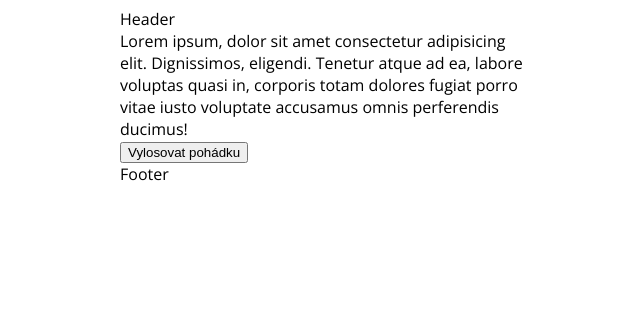
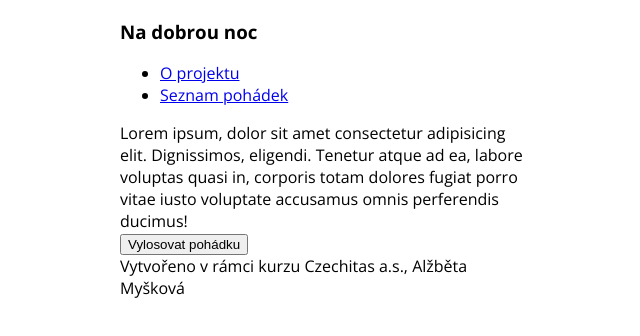
Before and after one commit to alzbetamyskova/NaDobrouNoc, a React app: page / in a window 1280 px wide. Shown: the top 336 px of the page, without its empty margins (312-952 px from the left). Built offline with nearby package versions, Linux system fonts and the light colour scheme.

Commit message:
zprovozněno menu, doplněny helpry

```diff
--- a/src/components/Footer/index.jsx
+++ b/src/components/Footer/index.jsx
@@ -2,7 +2,7 @@ import React from 'react';
 
 const Footer = () => {
   return(
-    <div>Footer</div>
+    <div>Vytvořeno v rámci kurzu Czechitas a.s., Alžběta Myšková</div>
   );
 };
 
--- a/src/components/Header/index.jsx
+++ b/src/components/Header/index.jsx
@@ -1,8 +1,12 @@
 import React from 'react';
+import Menu from '../Menu';
 
-const Header = () => {
+const Header = ({page}) => {
   return(
-    <div>Header</div>
+    <div>
+      <h3>Na dobrou noc</h3>
+      <Menu page={page}/>
+    </div>
   );
 };
 
--- /dev/null
+++ b/src/components/Menu/index.jsx
@@ -0,0 +1,24 @@
+import React from 'react';
+import { Link } from 'react-router-dom';
+import { PAGES } from '../../helpers/index.js';
+
+const Menu = ({page}) => {
+
+  return(
+    <ul>
+      {page === PAGES.home ? '' :
+      <li>
+        <Link to="/">Domů</Link>
+      </li> }
+
+      <li>
+        <Link to="/about">O projektu</Link>
+       </li>
+      <li>
+        <Link to="/users">Seznam pohádek</Link>
+      </li>
+    </ul>
+  );
+};
+
+export default Menu;
--- /dev/null
+++ b/src/helpers/index.js
@@ -0,0 +1,3 @@
+'use strict';
+
+export const PAGES = {home:'home'};
--- a/src/pages/HomePage/index.jsx
+++ b/src/pages/HomePage/index.jsx
@@ -3,11 +3,12 @@ import ButtonTales from '../../components/ButtonTales';
 import Descriptions from '../../components/Descriptions';
 import Footer from '../../components/Footer';
 import Header from '../../components/Header';
+import { PAGES } from '../../helpers/index.js';
 
 const HomePage = () => {
   return(
     <div>
-      <Header />
+      <Header page={PAGES.home}/>
       <Descriptions />
       <ButtonTales />
       <Footer />
```
